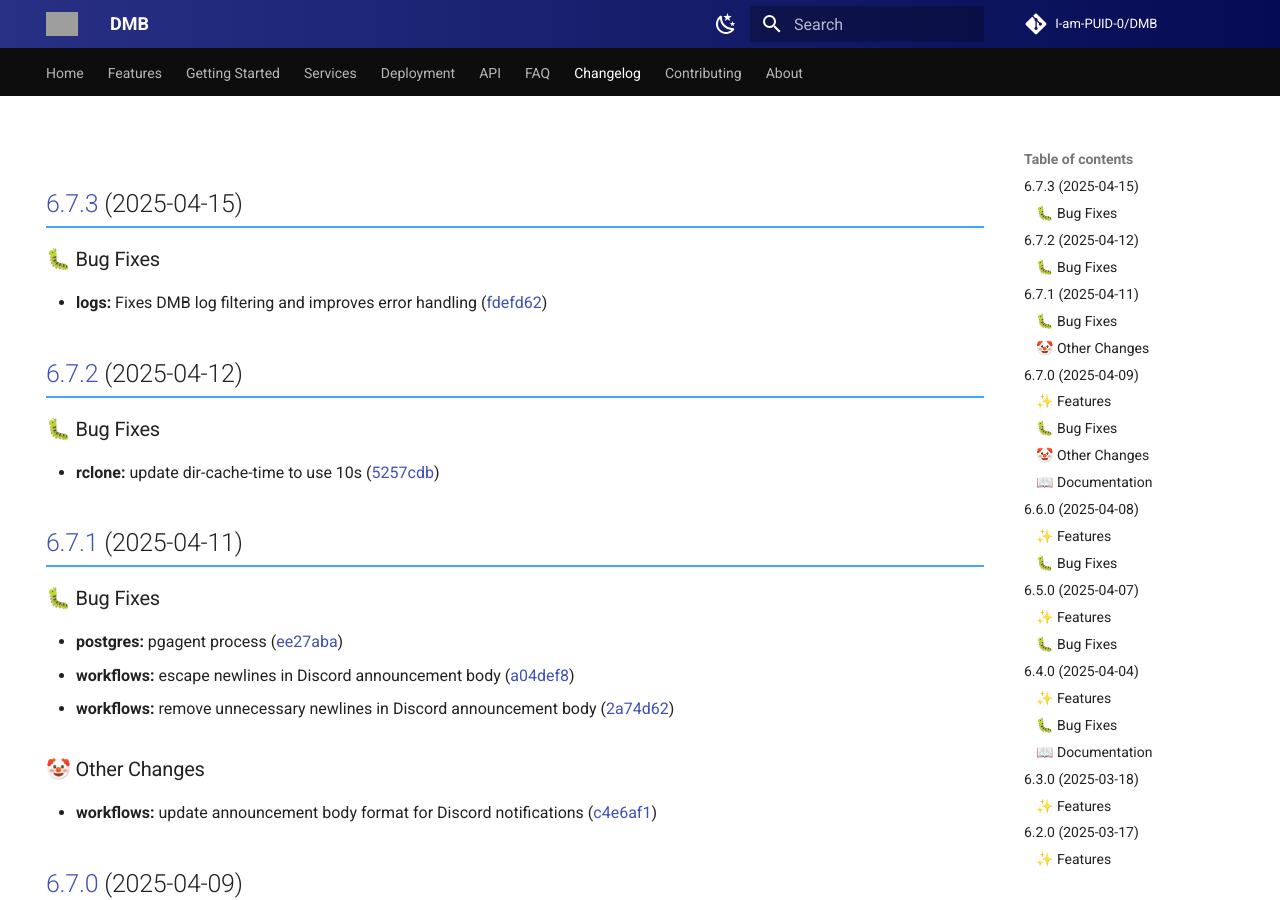
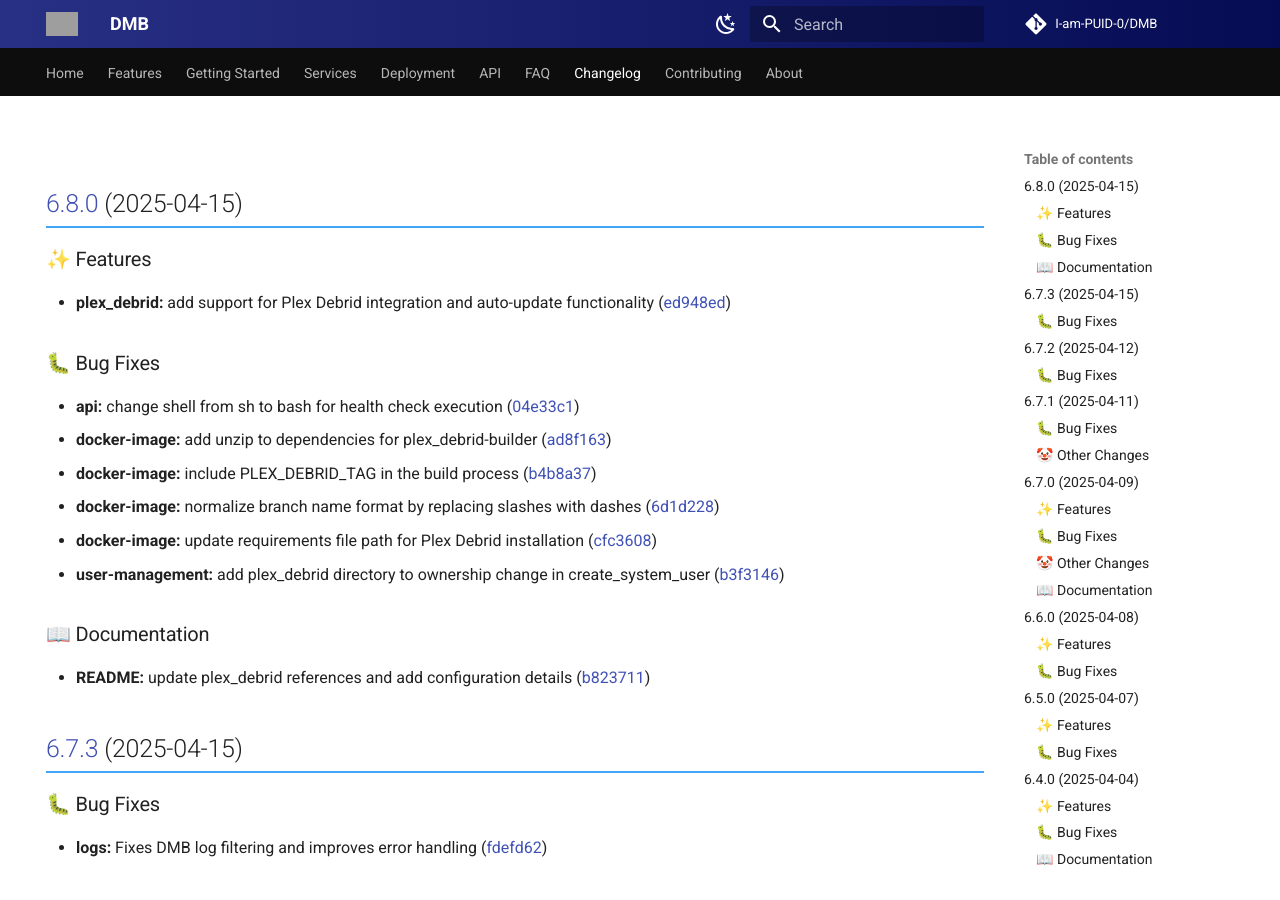
Before and after one commit to I-am-PUID-0/DMB_Docs, an MkDocs documentation site: the page built from docs/changelog.md, in a window 1280 px wide and 900 px high. Built offline with MkDocs 1.6.1 and Material for MkDocs 9.7.7, drawn with Linux system fonts in a browser that asks for light colours; comment, search, counter and statistics services are not loaded; grey boxes are pictures that could not be loaded.

Commit message:
Update Changelog

```diff
--- a/docs/changelog.md
+++ b/docs/changelog.md
@@ -4,6 +4,28 @@ hide:
 ---
 
 # Changelog
+
+## [6.8.0](https://github.com/I-am-PUID-0/DMB/compare/6.7.3...6.8.0) (2025-04-15)
+
+
+### ✨ Features
+
+* **plex_debrid:** add support for Plex Debrid integration and auto-update functionality ([ed948ed](https://github.com/I-am-PUID-0/DMB/commit/ed948ed7424c5a1855131d57895dc16a35122542))
+
+
+### 🐛 Bug Fixes
+
+* **api:** change shell from sh to bash for health check execution ([04e33c1](https://github.com/I-am-PUID-0/DMB/commit/04e33c102df08f076c1b4807eddba87e3da7316a))
+* **docker-image:** add unzip to dependencies for plex_debrid-builder ([ad8f163](https://github.com/I-am-PUID-0/DMB/commit/ad8f1633552896cafad83fc12613cd1b9378319f))
+* **docker-image:** include PLEX_DEBRID_TAG in the build process ([b4b8a37](https://github.com/I-am-PUID-0/DMB/commit/b4b8a3729dfef5b66856093393b6351c8741b478))
+* **docker-image:** normalize branch name format by replacing slashes with dashes ([6d1d228](https://github.com/I-am-PUID-0/DMB/commit/6d1d228c46bf912e43b90f145205c37d9a767d06))
+* **docker-image:** update requirements file path for Plex Debrid installation ([cfc3608](https://github.com/I-am-PUID-0/DMB/commit/cfc36080e233343ffdf9f339501114f1af542bc0))
+* **user-management:** add plex_debrid directory to ownership change in create_system_user ([b3f3146](https://github.com/I-am-PUID-0/DMB/commit/b3f31463b22ce9fb1258f7f9c8728c5b5000947e))
+
+
+### 📖 Documentation
+
+* **README:** update plex_debrid references and add configuration details ([b823711](https://github.com/I-am-PUID-0/DMB/commit/b82371151cefddb8c79a0681e23bf9124282f932))
 
 ## [6.7.3](https://github.com/I-am-PUID-0/DMB/compare/6.7.2...6.7.3) (2025-04-15)
 
```
